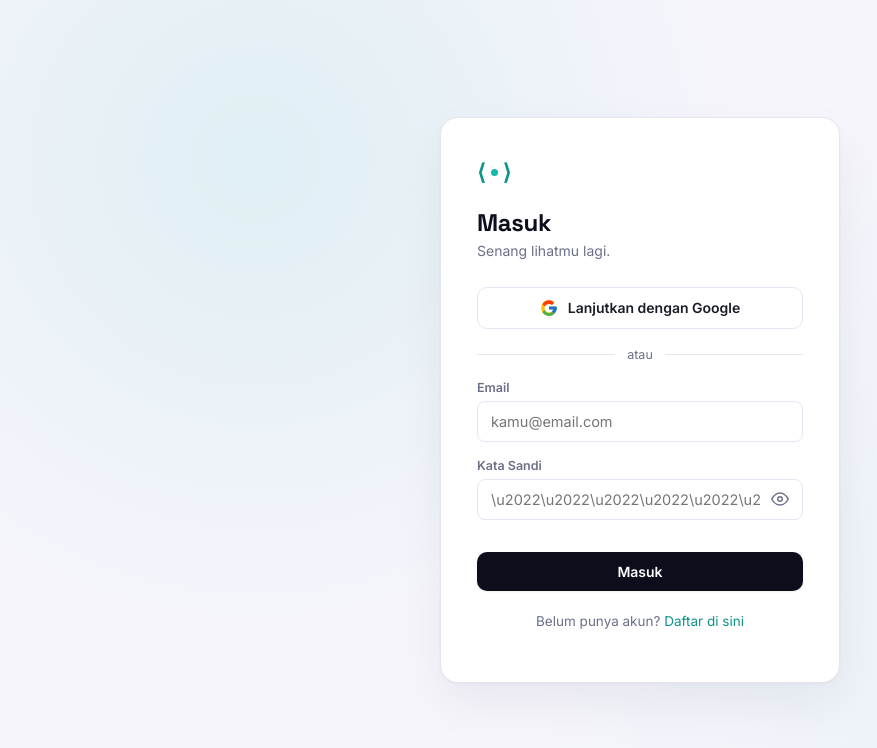
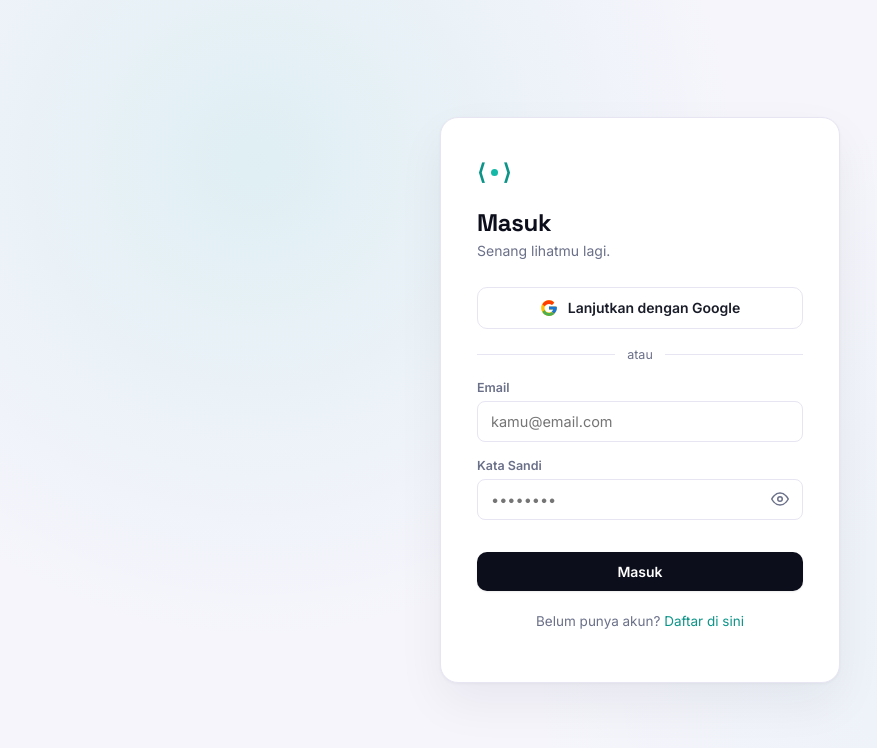
Before and after one commit to apikmencle/LinkMe, a Next.js app: page /login in a window 1280 px wide. Shown: the top 748 px of the page, without its empty margins (0-877 px from the left). Built offline with nearby package versions, Linux system fonts and the light colour scheme; no server answers.

Commit message:
Fix placeholder syntax in password input

```diff
--- a/pages/login.js
+++ b/pages/login.js
@@ -96,7 +96,7 @@ export default function Login() {
             <PasswordInput
               value={password}
               onChange={(e) => setPassword(e.target.value)}
-              placeholder="\u2022\u2022\u2022\u2022\u2022\u2022\u2022\u2022"
+              placeholder={'\u2022\u2022\u2022\u2022\u2022\u2022\u2022\u2022'}
               required
             />
           </div>
@@ -119,4 +119,4 @@ export default function Login() {
       </div>
     </div>
   );
-            }
+    }
```
